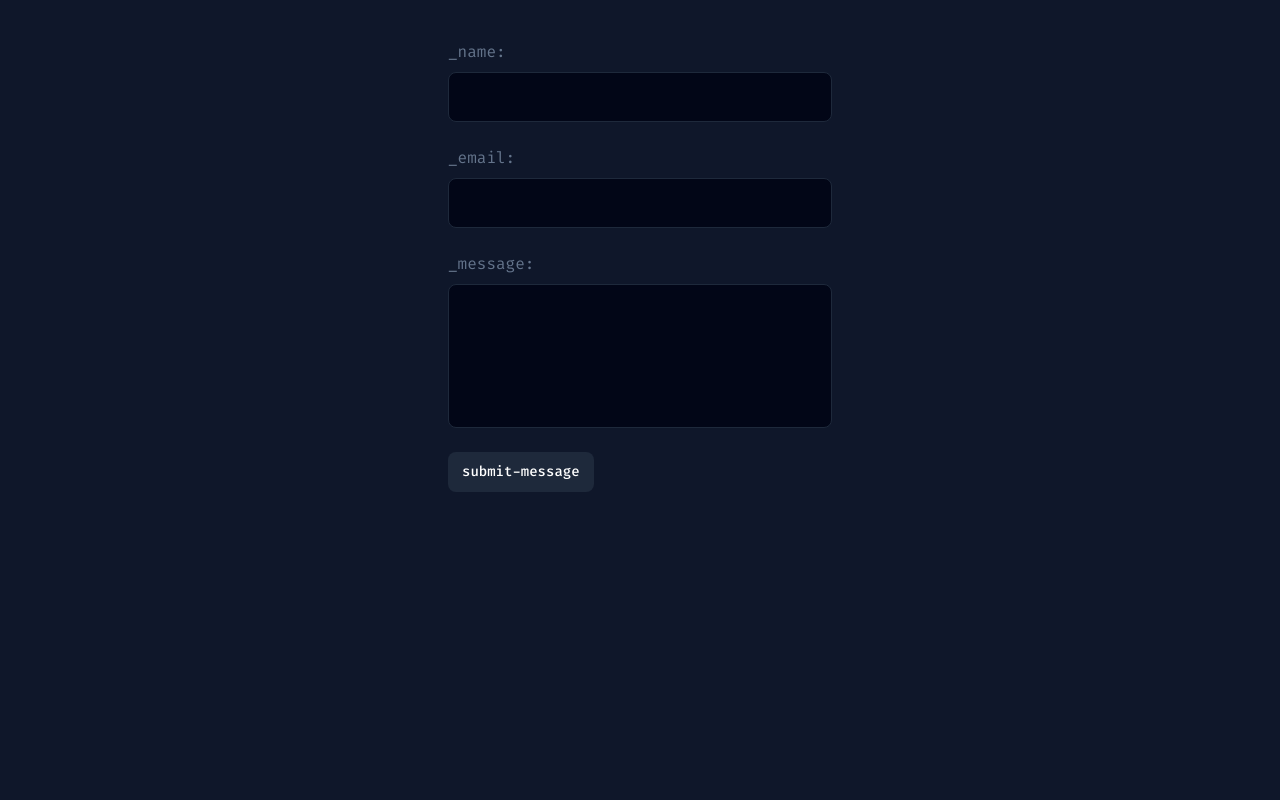
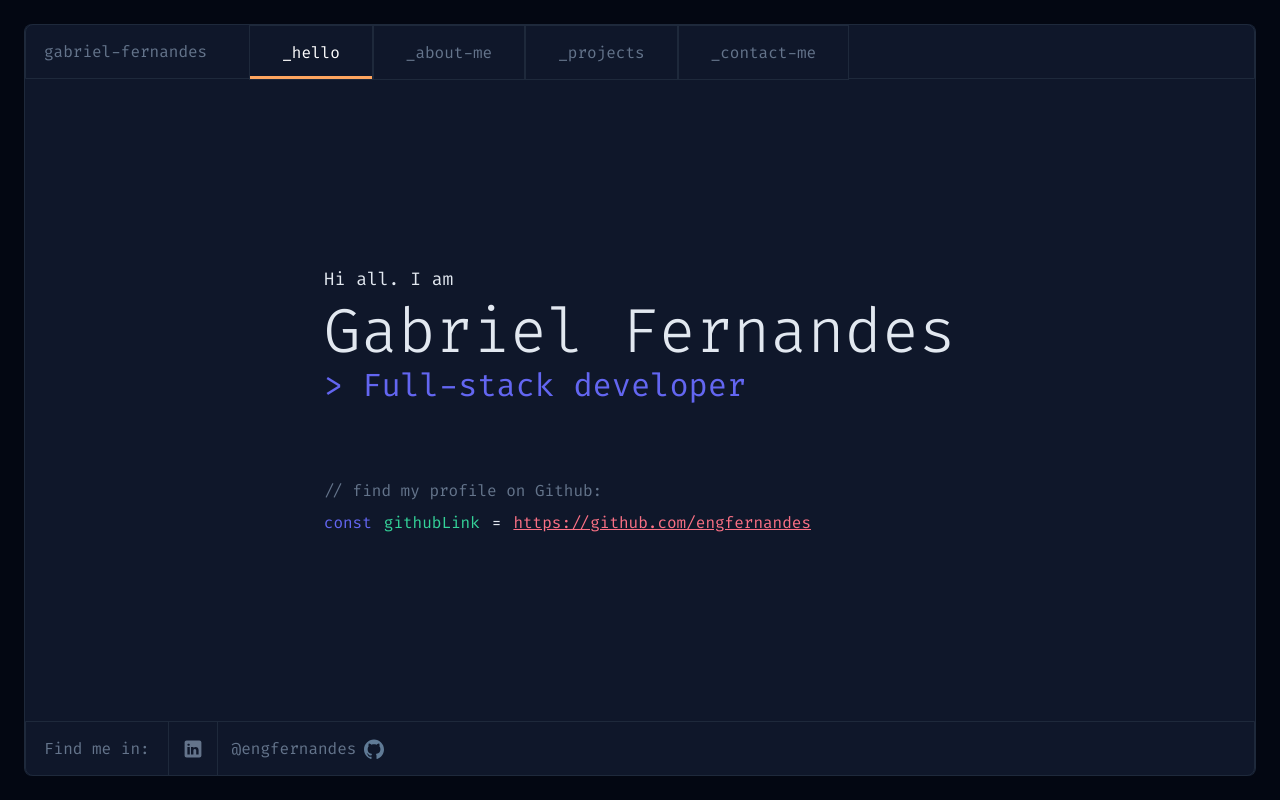
Before and after one commit to engfernandes/portfolio, a React (Vite) app: page / in a window 1280 px wide. Built offline with nearby package versions, Linux system fonts and the light colour scheme.

Commit message:
:sparkles: feat: adding initial version for hello page

```diff
--- a/package.json
+++ b/package.json
@@ -29,6 +29,7 @@
     "react-dom": "^18.2.0",
     "react-hook-form": "^7.51.5",
     "react-markdown": "^9.0.1",
+    "react-router-dom": "^6.23.1",
     "react-syntax-highlighter": "^15.5.0",
     "swr": "^2.2.5",
     "tailwind-merge": "^2.3.0",
--- a/src/App.tsx
+++ b/src/App.tsx
@@ -1,10 +1,13 @@
-import { ContactForm } from './features/Contact/components/ContactForm/ContactForm'
+import { BrowserRouter, Routes, Route } from 'react-router-dom'
+import { HomePage } from '@pages'
 
 function App() {
   return (
-    <div className='align-center min-w-screen flex min-h-screen justify-center gap-10 bg-slate-900 p-10'>
-      <ContactForm />
-    </div>
+    <BrowserRouter>
+      <Routes>
+        <Route path='/' element={<HomePage />} />
+      </Routes>
+    </BrowserRouter>
   )
 }
 
--- a/src/components/Footer/Footer.tsx
+++ b/src/components/Footer/Footer.tsx
@@ -4,7 +4,7 @@ import { Typography } from '../Typography'
 
 export function Footer() {
   const footer = tv({
-    base: 'flex items-center space-between w-full h-[55px] border border-slate-800 rounded-b-lg',
+    base: 'absolute flex items-center space-between bottom-0 left-0 w-full h-[55px] bg-slate-900 border border-slate-800 rounded-b-lg',
   })
 
   const leftContent = tv({
--- a/src/components/Header/Header.tsx
+++ b/src/components/Header/Header.tsx
@@ -3,13 +3,14 @@ import { Tabs } from '../Tabs'
 import { Typography } from '../Typography/Typography'
 import { Icon } from '../Icon'
 import { useState } from 'react'
+import { useNavigate } from 'react-router-dom'
 
 const header = tv({
-  base: 'flex flex-col w-full h-[55px] border border-slate-800 rounded-t-lg sm:flex-row',
+  base: 'absolute flex flex-col top-0 left-0 w-full h-[55px] bg-slate-900 border border-slate-800 rounded-t-lg sm:flex-row sm:h-[55px]',
 })
 
 const nameDiv = tv({
-  base: 'flex justify-start items-center space-x-2 w-full h-full p-[18px]',
+  base: 'flex justify-between items-center space-x-2 w-full h-full p-[18px] text-nowrap sm:w-fit',
 })
 
 const iconDiv = tv({
@@ -21,11 +22,38 @@ const closeButton = tv({
 })
 
 export function Header() {
-  const [isOpen, setIsOpen] = useState(false)
+  const [isOpen, setIsOpen] = useState(true)
+  const [activeTab, setActiveTab] = useState(0)
+
+  const navigate = useNavigate()
 
   const handleClickIconButton = () => {
     setIsOpen(!isOpen)
   }
+
+  const handleClickTab = (index: number, link: string) => {
+    setActiveTab(index)
+    navigate(`${link}`)
+  }
+
+  const tabs = [
+    {
+      name: '_hello',
+      onClick: () => handleClickTab(0, ''),
+    },
+    {
+      name: '_about-me',
+      onClick: () => handleClickTab(1, 'about-me'),
+    },
+    {
+      name: '_projects',
+      onClick: () => handleClickTab(2, 'projects'),
+    },
+    {
+      name: '_contact-me',
+      onClick: () => handleClickTab(3, 'contact-me'),
+    },
+  ]
 
   return (
     <header className={header()}>
@@ -39,10 +67,7 @@ export function Header() {
           />
         </div>
       </div>
-      <Tabs
-        tabsNames={['_hello', '_about-me', '_projects', '_contact-me']}
-        className='w-full'
-      />
+      {isOpen && <Tabs activeTab={activeTab} tabs={tabs} className='w-full' />}
     </header>
   )
 }
--- a/src/components/Tabs/Tabs.tsx
+++ b/src/components/Tabs/Tabs.tsx
@@ -1,17 +1,17 @@
-import { useState } from 'react'
 import { tv } from 'tailwind-variants'
 
 interface TabsProps {
-  tabsNames: string[]
+  activeTab: number
+  tabs: { name: string; onClick?: () => void }[]
   className?: string
 }
 
 const tabsGroup = tv({
-  base: `flex flex-col items-center h-[55px] justify-start w-full sm:flex-row`,
+  base: `flex flex-col items-center h-[55px] justify-start w-full animate-slide-down sm:animate-none sm:flex-row`,
 })
 
-const tabs = tv({
-  base: 'relative flex items-center p-[18px] h-full w-full cursor-pointer text-base text-white border border-slate-800 transition duration-200 hover:text-white sm:text-slate-500 sm:px-8 sm:py-0',
+const tabsStyle = tv({
+  base: 'relative flex items-center p-[18px] w-full h-full cursor-pointer text-nowrap text-base text-white border border-slate-800 bg-slate-900 transition duration-200 hover:text-white sm:w-fit sm:text-slate-500 sm:px-8 sm:py-0',
   variants: {
     active: {
       true: 'sm:text-white',
@@ -29,24 +29,18 @@ const activeIndicator = tv({
   },
 })
 
-export function Tabs({ tabsNames, className }: TabsProps) {
-  const [activeTab, setActiveTab] = useState(0)
-
-  const handleClickTab = (index: number) => {
-    setActiveTab(index)
-  }
-
+export function Tabs({ activeTab, tabs, className }: TabsProps) {
   return (
     <div className={tabsGroup({ className: className })}>
-      {tabsNames.map((tabName, index) => (
+      {tabs.map(({ name, onClick }, index) => (
         <div
           key={index}
-          className={tabs({
+          className={tabsStyle({
             active: index === activeTab,
           })}
-          onClick={() => handleClickTab(index)}
+          onClick={onClick}
         >
-          <p>{tabName}</p>
+          <p>{name}</p>
           {index === activeTab && (
             <div
               className={activeIndicator({
--- a/src/features/Hello/components/HighlightText/HighlightText.tsx
+++ b/src/features/Hello/components/HighlightText/HighlightText.tsx
@@ -2,7 +2,7 @@ import { Typography } from '@/components'
 
 export function HighlightText() {
   return (
-    <main className='flex flex-col gap-20'>
+    <main className='flex flex-col gap-y-20'>
       <div className='flex flex-col flex-wrap gap-2'>
         <Typography text='Hi all. I am' variant='h3' color='white' />
         <Typography text='Gabriel Fernandes' variant='h1' color='white' />
--- /dev/null
+++ b/src/features/index.ts
@@ -0,0 +1,3 @@
+export * from './Contact/components/ContactForm/ContactForm'
+export * from './Hello/components/HighlightText/HighlightText'
+export * from './Projects/components/ProjectsList/ProjectsList'
--- /dev/null
+++ b/src/pages/Home/index.ts
@@ -0,0 +1 @@
+export * from './page'
--- /dev/null
+++ b/src/pages/Home/page.tsx
@@ -0,0 +1,16 @@
+import { Footer, Header } from '@/components'
+import { HighlightText } from '@/features'
+
+export function HomePage() {
+  return (
+    <div className='fixed flex h-full w-full items-center justify-center bg-gray-950 p-4 sm:p-6'>
+      <div className='relative flex h-full w-full flex-col justify-center rounded-lg border-l border-r border-slate-800 bg-slate-900 p-4'>
+        <Header />
+        <div className='mb-[55px] mt-[55px] flex h-full w-full items-center justify-center'>
+          <HighlightText />
+        </div>
+        <Footer />
+      </div>
+    </div>
+  )
+}
--- /dev/null
+++ b/src/pages/index.ts
@@ -0,0 +1 @@
+export * from './Home'
--- a/vite.config.ts
+++ b/vite.config.ts
@@ -7,8 +7,10 @@ export default defineConfig({
   plugins: [react()],
   resolve: {
     alias: {
-      "@": path.resolve(__dirname, "./src"),
-      "@components": path.resolve(__dirname, "./src/components"),
+      '@': path.resolve(__dirname, './src'),
+      '@components': path.resolve(__dirname, './src/components'),
+      '@pages': path.resolve(__dirname, './src/pages'),
+      '@features': path.resolve(__dirname, './src/features'),
     },
   },
 })
```
Also changed, not shown: tsconfig.json (+4 -6 lines), 1 other file (tests, documents, lock files or other folders).
